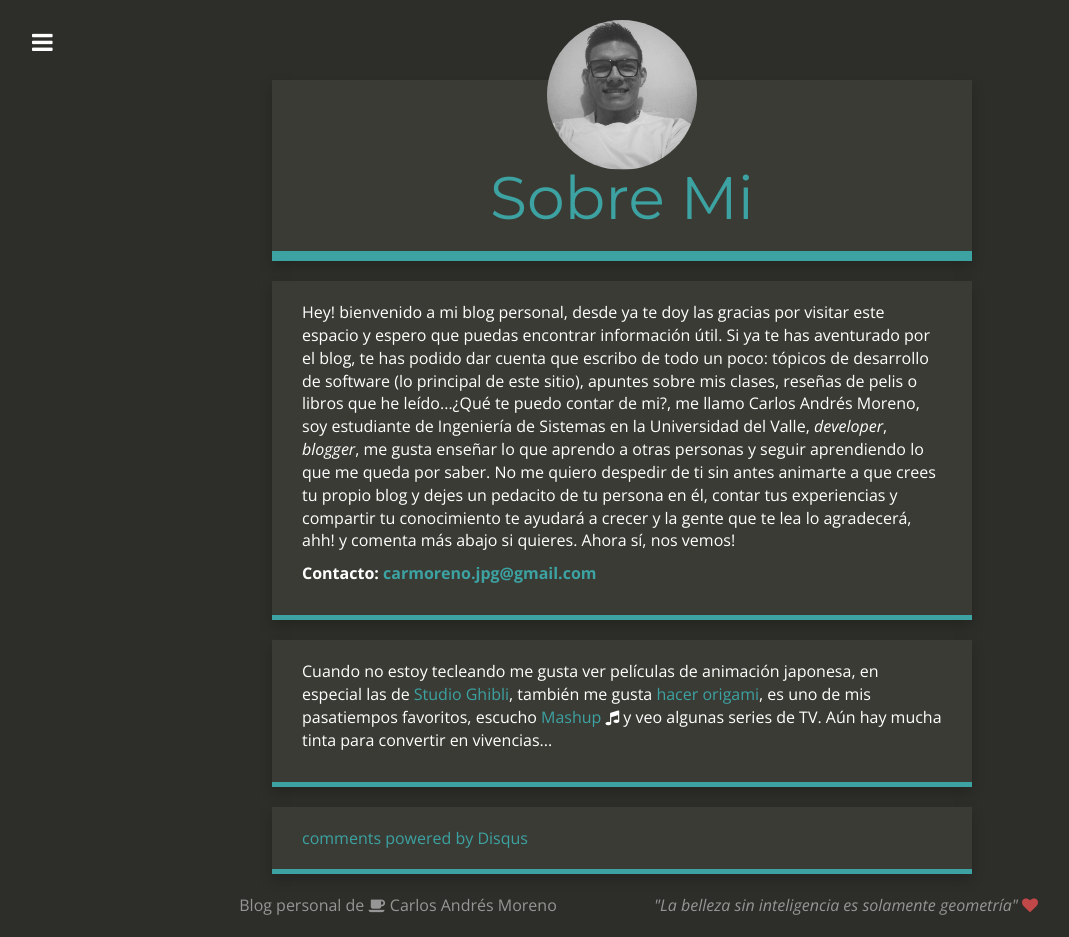
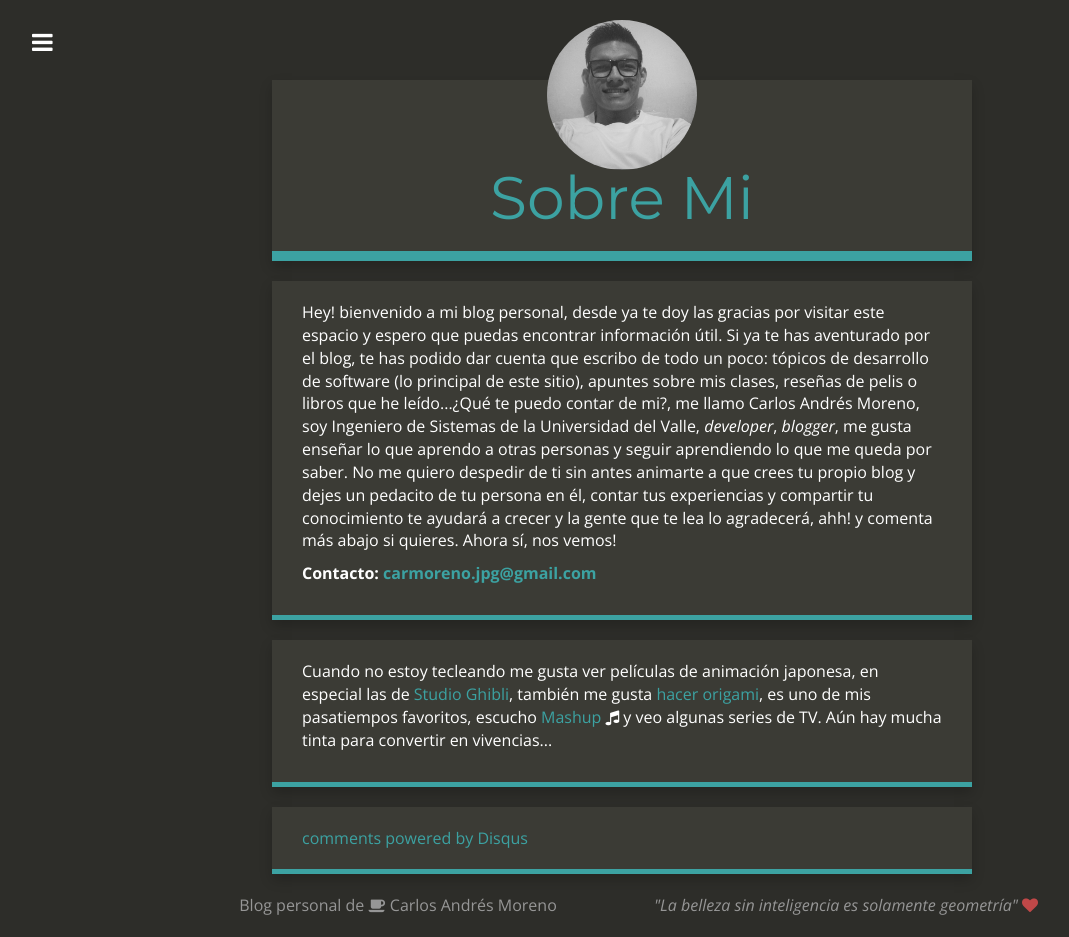
Before and after one commit to CarMoreno/carmoreno.github.io, a Jekyll site: the page about/index.html, which Jekyll copies as it is, in a window 1280 px wide. Shown: the whole page, without its empty margins (18-1087 px from the left). Built offline with Jekyll 4.4.1, drawn with Linux system fonts in a browser that asks for light colours; nearby versions of some CDN libraries; comment, search, counter and statistics services are not loaded.

Commit message:
Update about/index.html

```diff
--- a/about/index.html
+++ b/about/index.html
@@ -82,7 +82,7 @@
           <h1 class="header author-header" itemprop="headline">Sobre Mi</h1>
         </div>
         <div class="col-md-12 main content-panel">
-        <p>Hey! bienvenido a mi blog personal, desde ya te doy las gracias por visitar este espacio y espero que puedas encontrar información útil. Si ya te has aventurado por el blog, te has podido dar cuenta que escribo de todo un poco: tópicos de desarrollo de software (lo principal de este sitio), apuntes sobre mis clases, reseñas de pelis o libros que he leído...¿Qué te puedo contar de mi?, me llamo Carlos Andrés Moreno, soy estudiante de Ingeniería de Sistemas en la Universidad del Valle, <i>developer</i>, <i>blogger</i>, me gusta enseñar lo que aprendo a otras personas y seguir aprendiendo lo que me queda por saber. No me quiero despedir de ti sin antes animarte a que crees tu propio blog y dejes un pedacito de tu persona en él, contar tus experiencias y compartir tu conocimiento te ayudará a crecer y la gente que te lea lo agradecerá, ahh! y comenta más abajo si quieres. Ahora sí, nos vemos!
+        <p>Hey! bienvenido a mi blog personal, desde ya te doy las gracias por visitar este espacio y espero que puedas encontrar información útil. Si ya te has aventurado por el blog, te has podido dar cuenta que escribo de todo un poco: tópicos de desarrollo de software (lo principal de este sitio), apuntes sobre mis clases, reseñas de pelis o libros que he leído...¿Qué te puedo contar de mi?, me llamo Carlos Andrés Moreno, soy Ingeniero de Sistemas de la Universidad del Valle, <i>developer</i>, <i>blogger</i>, me gusta enseñar lo que aprendo a otras personas y seguir aprendiendo lo que me queda por saber. No me quiero despedir de ti sin antes animarte a que crees tu propio blog y dejes un pedacito de tu persona en él, contar tus experiencias y compartir tu conocimiento te ayudará a crecer y la gente que te lea lo agradecerá, ahh! y comenta más abajo si quieres. Ahora sí, nos vemos!
         <p><strong>Contacto: <a href="mailto:carmoreno.jpg@gmail.com">carmoreno.jpg@gmail.com</a> </strong></p>
         </div>
 
```
